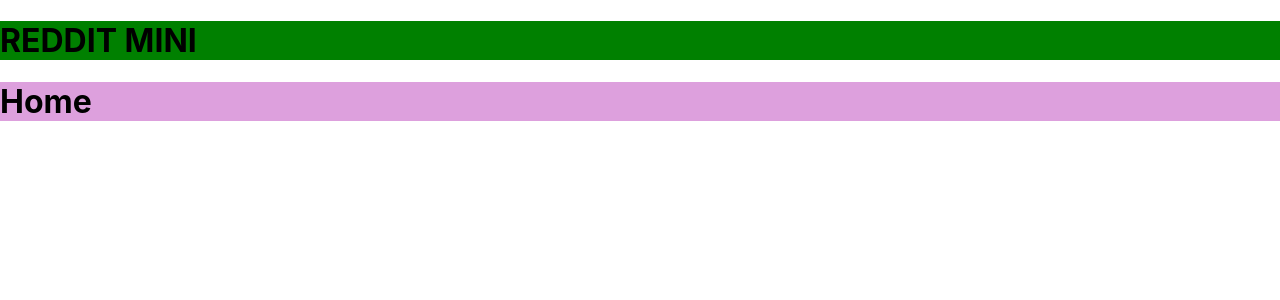
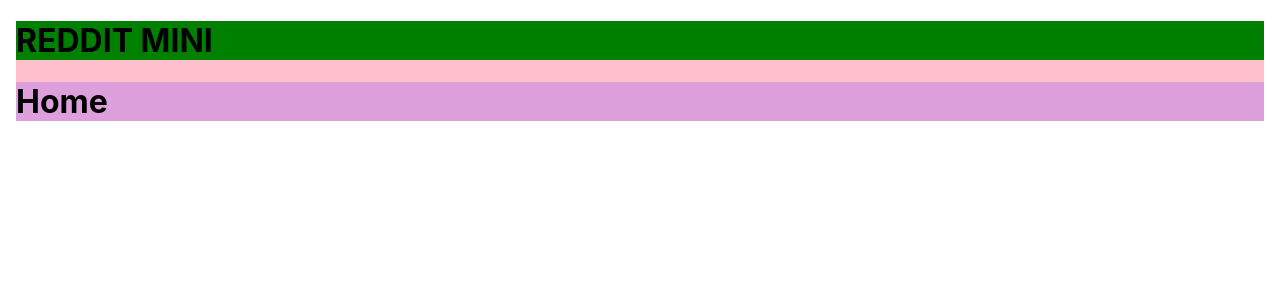
Before and after one commit to tessrezard/reddit-mini, a React (Create React App) app: page /home in a window 1280 px wide. Shown: the top 300 px of the page. Built offline with nearby package versions, Linux system fonts and the light colour scheme.

Commit message:
move sematic structural elements to Root

```diff
--- a/src/Root.js
+++ b/src/Root.js
@@ -1,18 +1,21 @@
 import React from 'react';
 import { Outlet } from 'react-router-dom';
+import styles from './styles/CSS/main.css'
 import Header from './components/Header';
 const Root = () => {
-  return (
-    <>
-    <div style={{backgroundColor: 'pink'}}>
+    return (
+        <>
+            <div style={{ backgroundColor: 'pink' }}>
+                <header>
+                    <Header />
+                </header>
+                <main>
+                    <Outlet />
+                </main>
+            </div>
 
-    </div>
-      <Header />
-      <div>
-        <Outlet />
-      </div>
-    </>
-  );
+        </>
+    );
 };
 
 export default Root;
--- a/src/pages/Home.js
+++ b/src/pages/Home.js
@@ -6,9 +6,9 @@
 
     return (
         <>
-            <main style={{backgroundColor: 'plum'}}>
+            <div style={{backgroundColor: 'plum'}}>
                 <h1>Home</h1>
-            </main>
+            </div>
         </>
     );
 };
--- a/src/pages/Thread.js
+++ b/src/pages/Thread.js
@@ -9,9 +9,9 @@
 
     return (
         <>
-            <main style={{backgroundColor: 'plum'}}>
+            <div style={{backgroundColor: 'plum'}}>
                 <h1> {thread} </h1>
-            </main>
+            </div>
 
         </>
     )
--- a/src/pages/Topic.js
+++ b/src/pages/Topic.js
@@ -8,9 +8,9 @@
 
     return (
         <>
-            <main style={{backgroundColor: 'aqua'}}>
+            <div style={{backgroundColor: 'aqua'}}>
                 <h1> {topic}</h1>
-            </main>
+            </div>
 
         </>
     )
--- a/src/styles/SASS/main.scss
+++ b/src/styles/SASS/main.scss
@@ -16,3 +16,7 @@
 body {
     margin: 1rem;
 }
+
+main {
+
+}
```
Also changed, not shown: 1 other file (tests, documents, lock files or other folders).
